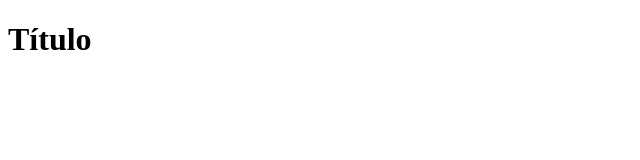
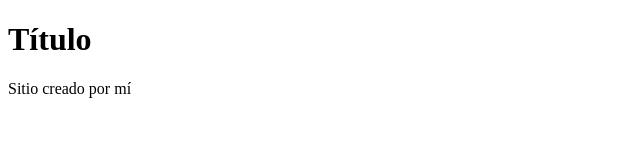
Before and after one commit to rcarocas/git-ej-d3, a plain HTML site: page index.html in a window 1280 px wide. Shown: the whole page, without its empty margins (0-640 px from the left). Drawn offline with Linux system fonts and the light colour scheme.

Commit message:
Se agrega footer al doc index.html

```diff
--- a/index.html
+++ b/index.html
@@ -14,5 +14,8 @@
             Título
         </h1>
     </header>
+    <footer>
+        <p>Sitio creado por mí</p>
+    </footer>
 </body>
 </html>
```
